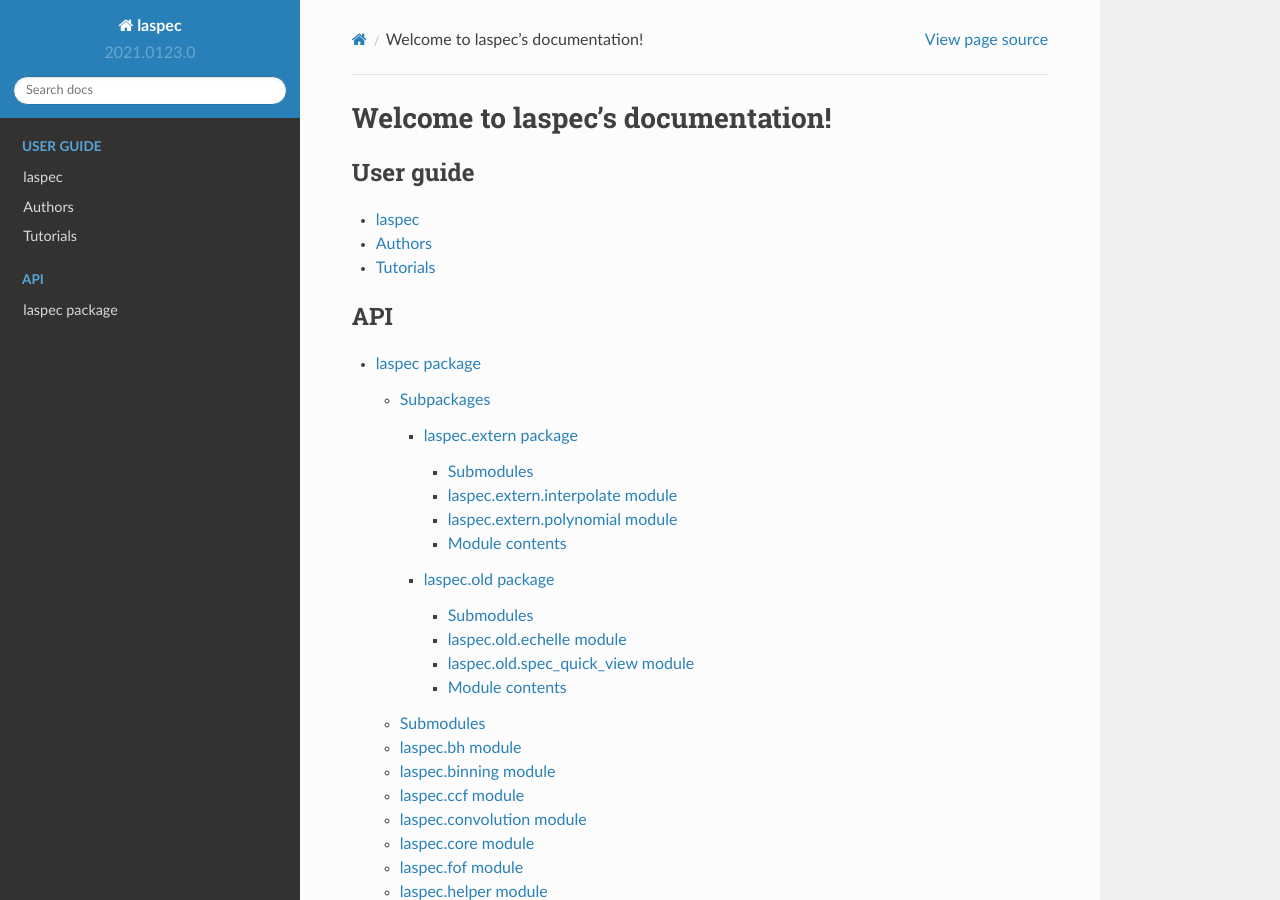
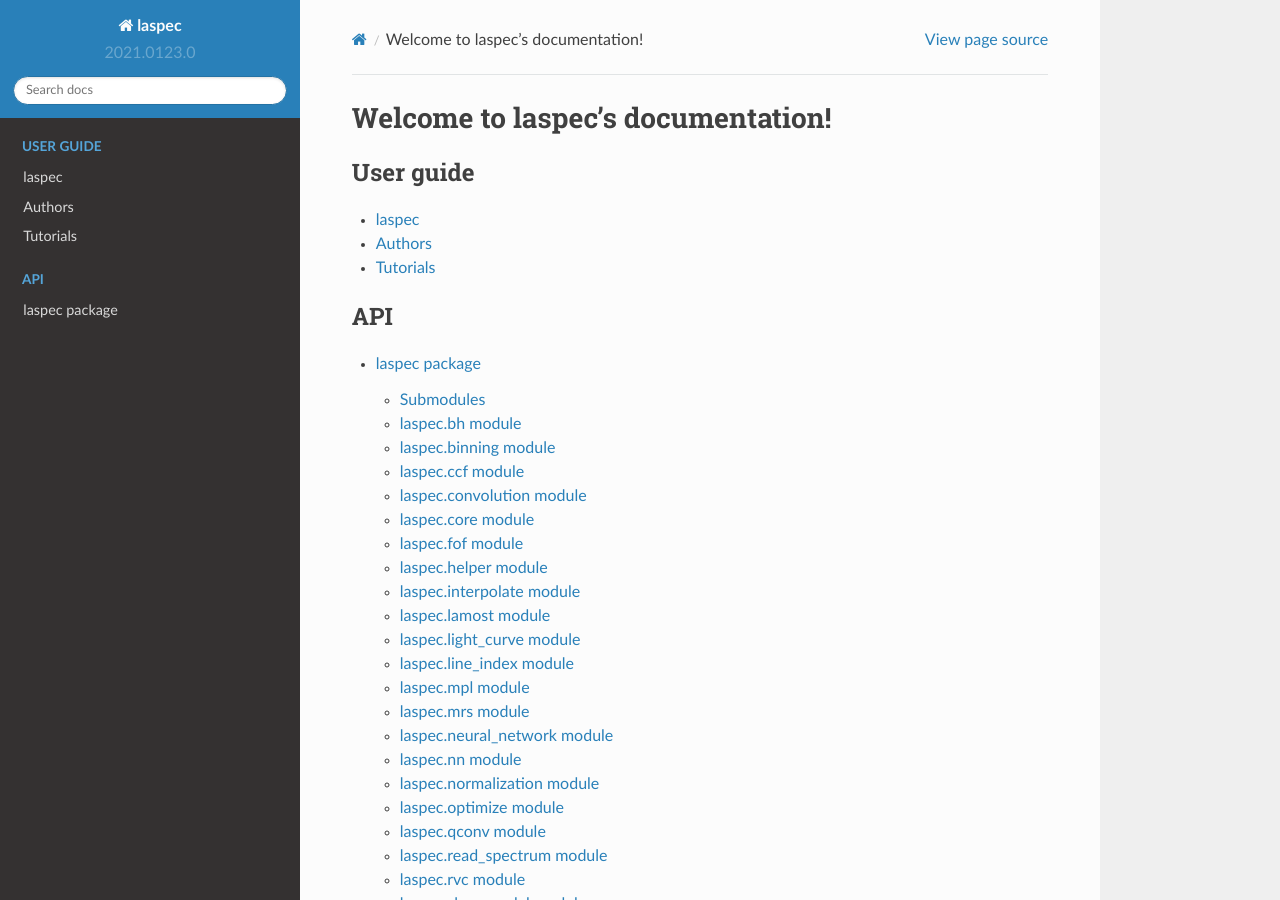
Before and after one commit to hypergravity/laspec, a Sphinx documentation site: the page built from docs/source/index.rst, in a window 1280 px wide and 900 px high. Built offline with Sphinx 7.4.7 and the Read the Docs theme 2.0.0, drawn with Linux system fonts in a browser that asks for light colours.

Commit message:
updated docs

```diff
--- a/docs/source/conf.py
+++ b/docs/source/conf.py
@@ -42,7 +42,7 @@ release = __version__
 extensions = ["sphinx.ext.autodoc",
               "sphinx.ext.napoleon",
               "sphinx.ext.viewcode",
-              "sphinx.ext.mathjax",
+              # "sphinx.ext.mathjax",
               ]
 
 # Add any paths that contain templates here, relative to this directory.
--- a/docs/source/index.rst
+++ b/docs/source/index.rst
@@ -15,7 +15,7 @@ Welcome to laspec's documentation!
    tutorial
 
 .. toctree::
-   :maxdepth: 4
+   :maxdepth: 3
    :caption: API
 
    laspec
--- a/docs/source/laspec.rst
+++ b/docs/source/laspec.rst
@@ -1,14 +1,5 @@
 laspec package
 ==============
-
-Subpackages
------------
-
-.. toctree::
-   :maxdepth: 4
-
-   laspec.extern
-   laspec.old
 
 Submodules
 ----------
```
